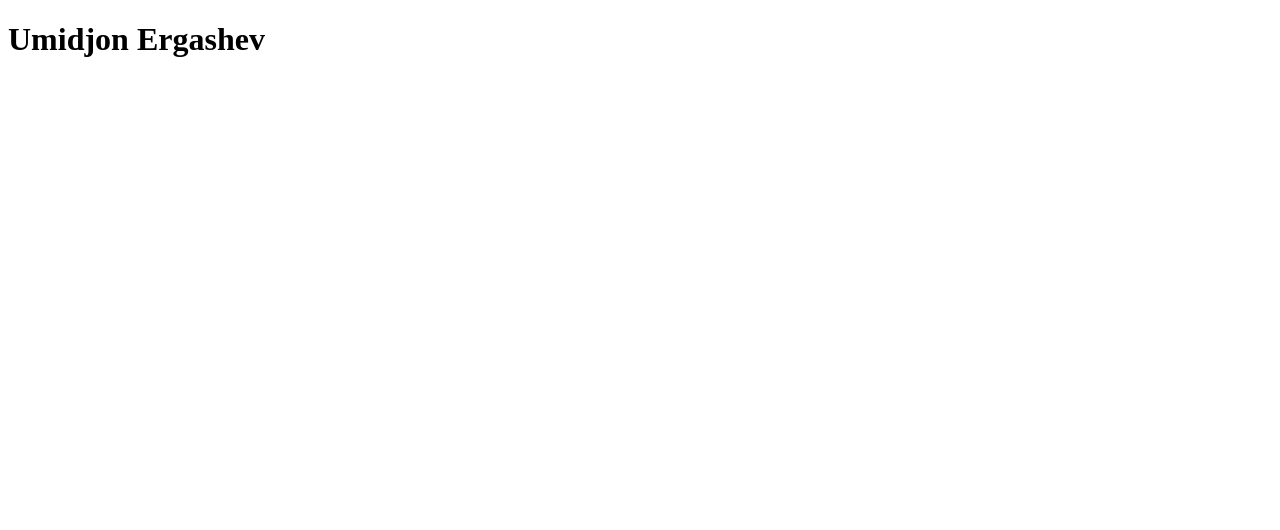
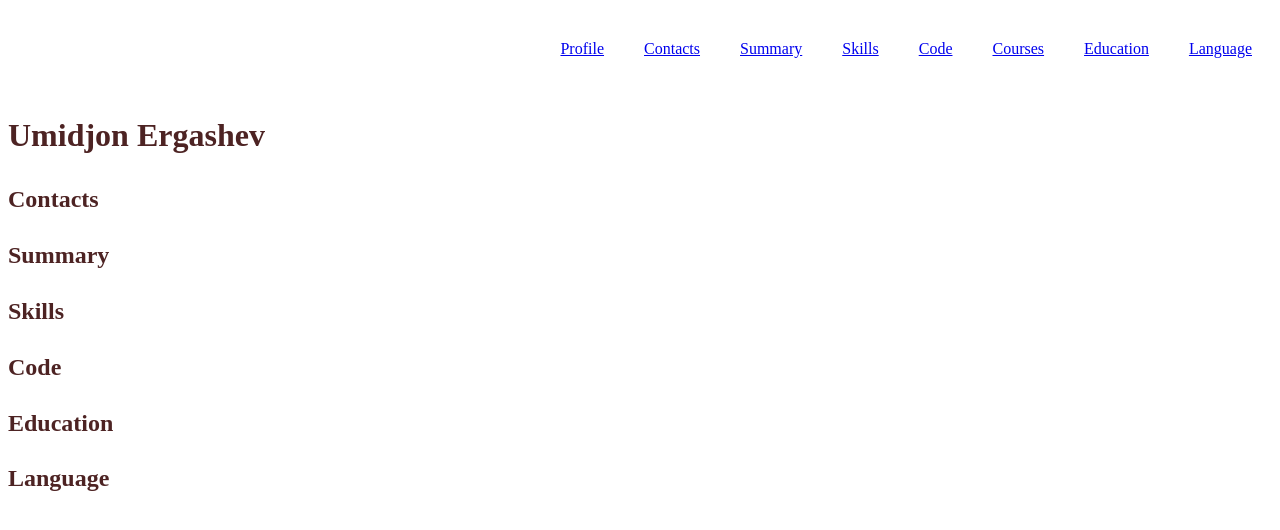
Before and after one commit to RisUma1803/rsschool-cv, a plain HTML site: page index.html in a window 1280 px wide. Drawn offline with Linux system fonts and the light colour scheme.

Commit message:
feat: add header, main, footer

```diff
--- a/index.html
+++ b/index.html
@@ -1,12 +1,65 @@
 <!DOCTYPE html>
 <html lang="en">
+
 <head>
     <meta charset="UTF-8">
     <meta http-equiv="X-UA-Compatible" content="IE=edge">
     <meta name="viewport" content="width=device-width, initial-scale=1.0">
-    <title>Document</title>
+    <title>CV</title>
+    <link rel="icon" href="assets/img/myfavicon.ico">
+    <link rel="stylesheet" href="style.css">
 </head>
+
 <body>
-    <h1>Umidjon Ergashev</h1>
+    <header class="header">
+        <div class="container">
+            <nav class="nav">
+                <ul class="nav-list">
+                  <li class="nav-item"><a href="#profile" class="nav-link">Profile</a></li>
+                  <li class="nav-item"><a href="#contacts" class="nav-link">Contacts</a></li>
+                  <li class="nav-item"><a href="#summary" class="nav-link">Summary</a></li>
+                  <li class="nav-item"><a href="#skills" class="nav-link">Skills</a></li>
+                  <li class="nav-item"><a href="#code" class="nav-link">Code</a></li>
+                  <li class="nav-item"><a href="#courses" class="nav-link">Courses</a></li>
+                  <li class="nav-item"><a href="#education" class="nav-link">Education</a></li>
+                  <li class="nav-item"><a href="#language" class="nav-link">Language</a></li>
+                </ul>
+              </nav>
+        </div>
+    </header>
+
+    <main class="main">
+        <div class="container main container">
+            <div class="section" id="profile">
+                <h1 class="section-title">Umidjon Ergashev</h1>
+            </div>
+            <div class="section" id="contacts">
+                <h2 class="section-title">Contacts</h2>
+            </div>
+            <div class="section" id="summary">
+                <h2 class="section-title">Summary</h2>
+            </div>
+            <div class="section" id="skills">
+                <h2 class="section-title">Skills</h2>
+            </div>
+            <div class="section" id="code">
+                <h2 class="section-title">Code</h2>
+            </div>
+            <div class="section" id="courses">
+                <h2 class="section-title"></h2>
+            </div>
+            <div class="section" id="education">
+                <h2 class="section-title">Education</h2>
+            </div>
+            <div class="section" id="language">
+                <h2 class="section-title">Language</h2>
+            </div>
+        </div>
+    </main>
+
+    <footer class="footer">
+        <div class="container"></div>
+    </footer>
 </body>
+
 </html>
--- a/style.css
+++ b/style.css
@@ -1,4 +1,75 @@
-h1 {
-  color: grey;
-  font-family: verdana;
+@font-face {
+  font-family: MonoRegular;
+  src: url(assets/fonts/ChivoMono-Regular.ttf);
 }
+
+@font-face {
+  font-family: MonoBold;
+  src: url(assets/fonts/ChivoMono-Bold.ttf);
+}
+
+
+
+
+* {
+  box-sizing: border-box;
+}
+
+body {
+  display: flex;
+  flex-direction: column;
+  justify-content: space-between;
+  line-height: 1.5;
+  color: #4d2323;
+}
+.container {
+  max-width: 1440px;
+  margin: 0 auto;
+}
+
+.nav-list {
+  display: flex;
+  justify-content: flex-end;
+  align-items: center;
+}
+
+html {
+  scroll-behavior: smooth;
+}
+
+.nav-list {
+  list-style: none;
+}
+
+.nav-link {
+  padding: 0 20px;
+  line-height: 50px;
+}
+
+.nav-link {
+  transition: .3s;
+}
+
+.section-item a {
+  color: #829985;
+  text-decoration: none;
+  transition: color 0.5s;
+}
+.section-item a:hover {
+  color: #4d2323;
+}
+
+.main-container {
+  display: flex;
+  flex-wrap: wrap;
+}
+
+.section {
+  width: 50%;
+}
+
+@media (max-width: 768px) {
+  .section {
+    width: 100%;
+  }
+}
```
Also changed, not shown: assets/fonts/ChivoMono-Bold.ttf (added), assets/fonts/ChivoMono-Regular.ttf (added), assets/img/myfavicon.ico (added).
